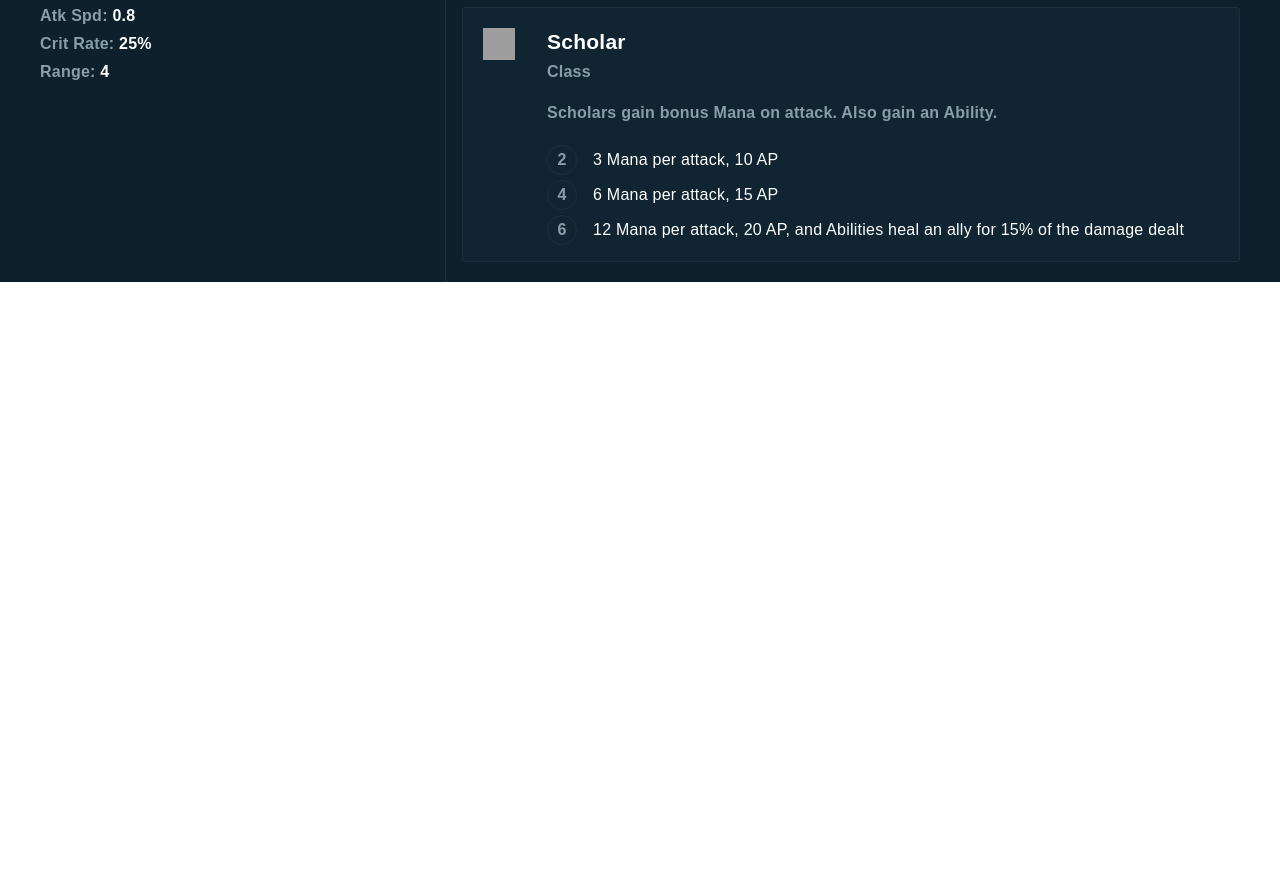
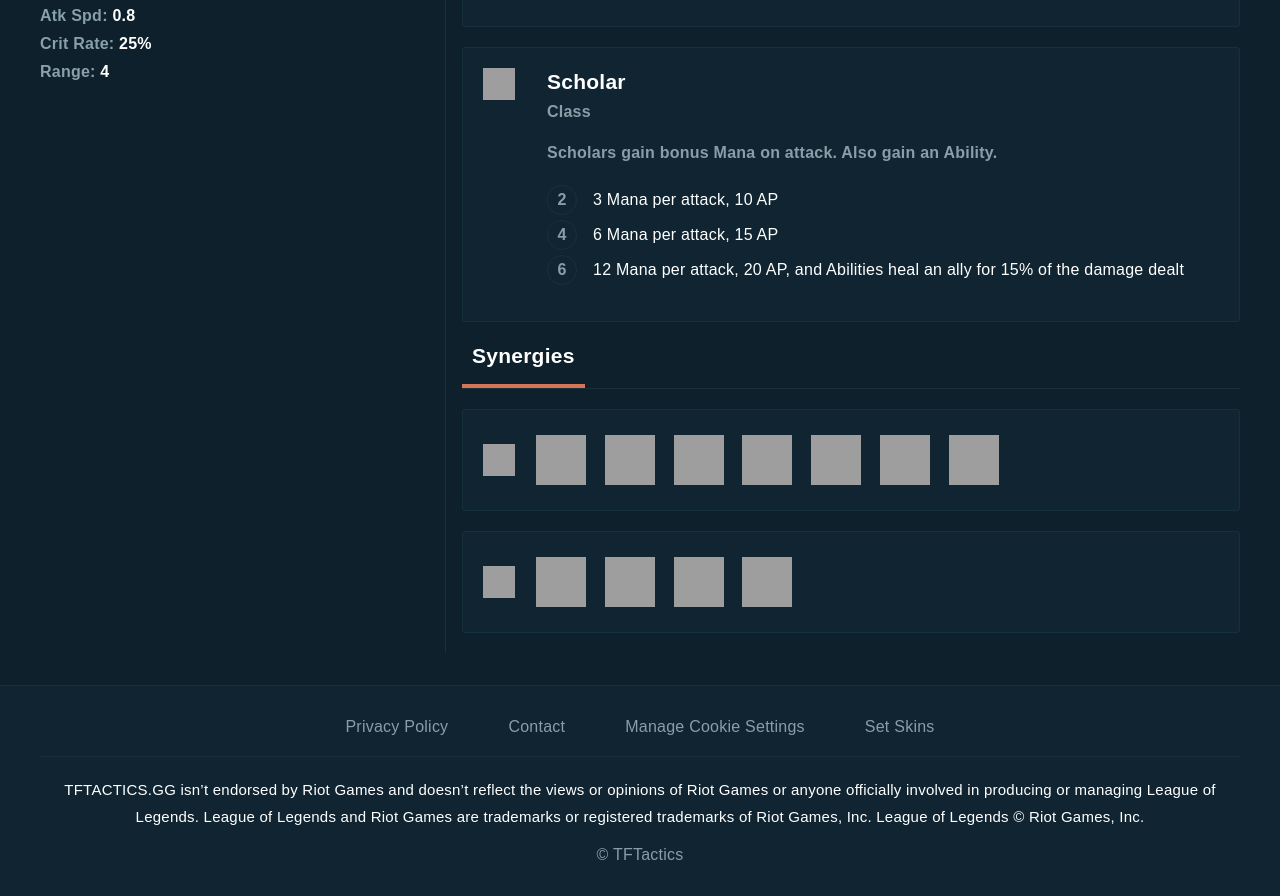
Before and after one commit to valts08/tfttactics-duplicate, a plain HTML site: page index.html in a window 1280 px wide. Shown: the part 760-1656 px from the top of the page. Before the commit the page ends 1042 px from the top, so only its background shows below. Drawn offline with Linux system fonts and the light colour scheme; grey boxes are pictures that could not be loaded; a web font is replaced by a local one.

Commit message:
Added synergies section, trademark year and some styles

```diff
--- a/app.js
+++ b/app.js
@@ -1,4 +1,5 @@
 const sectionElement = document.querySelectorAll('.section-link');
+const trademarkYear = document.querySelector('.trademark');
 
 sectionElement.forEach(function(e) {
     e.addEventListener('click', function() {
@@ -8,3 +9,10 @@ sectionElement.forEach(function(e) {
         e.classList.add('active');
     });
 });
+
+document.addEventListener('DOMContentLoaded', function(e) {
+    const currentTime = new Date;
+    const currentYear = currentTime.getFullYear();
+    console.log(e)
+    trademarkYear.textContent += ` ${currentYear}`;
+});
--- a/index.html
+++ b/index.html
@@ -136,6 +136,7 @@
                         </ul>
                     </div>
                 </section>
+
                 <section class="unit-description">
                     <h2 class="custom-heading white">Abilities</h2>
                     <div class="divider"></div>
@@ -220,9 +221,68 @@
                         </div>
                     </article>
 
+                    <h2 class="custom-heading white">Synergies</h2>
+                    <div class="divider"></div>
+                    <article class="ability-desc">
+                        <img class="center-icon" src="https://rerollcdn.com/icons/portal.png" alt="Portal">
+                        <div class="champion-list">
+                            <a class="icon-padding" href="#">
+                                <img class="synergy-icon" src="https://rerollcdn.com/characters/Skin/12/Ezreal.png" alt="Ezreal">
+                            </a>
+                            <a class="icon-padding" href="#">
+                                <img class="synergy-icon" src="https://rerollcdn.com/characters/Skin/12/Galio.png" alt="Galio">
+                            </a>
+                            <a class="icon-padding" href="#">
+                                <img class="synergy-icon" src="https://rerollcdn.com/characters/Skin/12/Jayce.png" alt="Jayce">
+                            </a>
+                            <a class="icon-padding" href="#">
+                                <img class="synergy-icon" src="https://rerollcdn.com/characters/Skin/12/Kassadin.png" alt="Kassadin">
+                            </a>
+                            <a class="icon-padding" href="#">
+                                <img class="synergy-icon" src="https://rerollcdn.com/characters/Skin/12/Norra&Yuumi.png" alt="Norra">
+                            </a>
+                            <a class="icon-padding" href="#">
+                                <img class="synergy-icon" src="https://rerollcdn.com/characters/Skin/12/Taric.png" alt="Taric">
+                            </a>
+                            <a class="icon-padding" href="#">
+                                <img class="synergy-icon" src="https://rerollcdn.com/characters/Skin/12/Zoe.png" alt="Zoe">
+                            </a>
+                        </div>
+                    </article>
+
+                    <article class="ability-desc">
+                        <img class="center-icon" src="https://rerollcdn.com/icons/scholar.png" alt="scholar">
+                        <div class="champion-list">
+                            <a class="icon-padding" href="#">
+                                <img class="synergy-icon" src="https://rerollcdn.com/characters/Skin/12/Ahri.png" alt="Ahri">
+                            </a>
+                            <a class="icon-padding" href="#">
+                                <img class="synergy-icon" src="https://rerollcdn.com/characters/Skin/12/Bard.png" alt="Bard">
+                            </a>
+                            <a class="icon-padding" href="#">
+                                <img class="synergy-icon" src="https://rerollcdn.com/characters/Skin/12/Milio.png" alt="Milio">
+                            </a>
+                            <a class="icon-padding" href="#">
+                                <img class="synergy-icon" src="https://rerollcdn.com/characters/Skin/12/Zoe.png" alt="Zoe">
+                            </a>
+                        </div>
+                    </article>
                 </section>
             </div>
         </div>
+
+        <section class="footer">
+            <div class="container d-block">
+                <div class="footer-items">
+                    <a href="#">Privacy Policy</a>
+                    <a href="#">Contact</a>
+                    <a href="#">Manage Cookie Settings</a>
+                    <a href="#">Set Skins</a>
+                </div>
+                <div class="divider"></div>
+                <p class="footer-about white">TFTACTICS.GG isn’t endorsed by Riot Games and doesn’t reflect the views or opinions of Riot Games or anyone officially involved in producing or managing League of Legends. League of Legends and Riot Games are trademarks or registered trademarks of Riot Games, Inc. League of Legends © Riot Games, Inc.</p>
+                <div class="trademark">&copy; TFTactics</div>
+        </section>
 
 
         <script src="./app.js" async defer></script>
--- a/styles.css
+++ b/styles.css
@@ -25,6 +25,7 @@ body {
     padding: 0;
     font-family: var(--primary-font);
     color: var(--primary-text-color);
+    background: var(--primary-background);
     letter-spacing: 0.015em;
 }
 
@@ -178,10 +179,8 @@ nav {
 }
 
 .section-item {
-    /* display: flex; */
     align-self: center;
     justify-self: center;
-    /* justify-content: center; */
     height: 100%;
     flex-grow: 1;
 }
@@ -198,7 +197,6 @@ nav {
 }
 
 .section-links li {
-    /* list-style-type: none; */
     align-self: center;
     text-transform: capitalize;
     height: 100%;
@@ -243,6 +241,7 @@ a.active {
     background: var(--primary-background);
     width: 100%;
     padding-top: 2rem;
+    margin-bottom: 2rem;
 }
 
 .stats-section {
@@ -286,6 +285,7 @@ a.active {
 }
 
 .bis-img {
+    position: relative;
     height: 40px;
     width: 40px;
     min-height: 40px;
@@ -314,7 +314,6 @@ a.active {
 }
 
 .stats-list li {
-    /* list-style: none; */
     font-weight: 600;
     color: white;
     margin: 10px 0;
@@ -339,7 +338,7 @@ a.active {
 
 .ability-desc {
     display: flex;
-    padding: 20px 20px 0 20px;
+    padding: 20px;
     border: 1px solid #17313a;
     border-radius: 3px;
     background: var(--secondary-background);
@@ -418,6 +417,74 @@ a.active {
     height: 32px;
 }
 
+/* SYNERGY SECTION SELECTORS START */
+.syngery-section {
+    padding-bottom: 20px;
+}
+
+.champion-list {
+    display: flex;
+    align-items: center;
+    justify-content: start;
+    width: 100%;
+}
+
+.synergy-icon {
+    height: 50px;
+    width: 50px;
+    min-height: 50px;
+    min-width: 50px;
+}
+
+.center-icon {
+    height: 32px;
+    width: 32px;
+    align-self: center;
+    margin-right: 1rem;
+}
+
+.icon-padding {
+    padding: 5px;
+    width: 10%;
+}
+/* SYNERGY SECTION SELECTORS END */
+
 /* DESCRIPTION SECTION END */
 
 /* MAIN SECTION END */
+
+/* FOOTER START */
+.footer {
+    background: var(--secondary-background);
+    border-top: 1px solid #17313a;
+    padding-top: 2rem;
+}
+
+.footer-items {
+    display: flex;
+    justify-content: center;
+    margin-bottom: 1.25rem;
+}
+
+.footer-items a {
+    margin: 0 30px;
+    color: var(--primary-text-color);
+}
+
+.footer-about {
+    font-size: 15px;
+    line-height: 1.75em;
+    text-align: center;
+    font-weight: 400;
+}
+.d-block {
+    display: block;
+}
+.trademark {
+    display: flex;
+    justify-content: center;
+    margin-top: 1rem;
+    padding-bottom: 2rem;
+    font-weight: 500;
+}
+/* FOOTER END */
```
